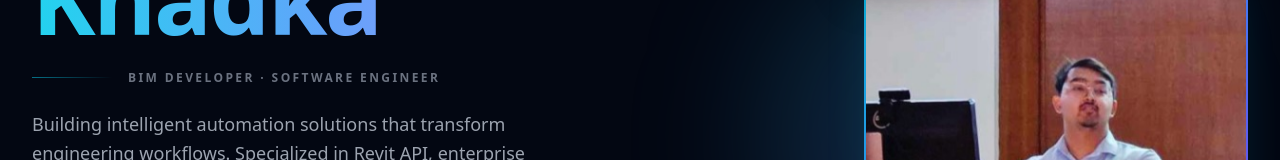
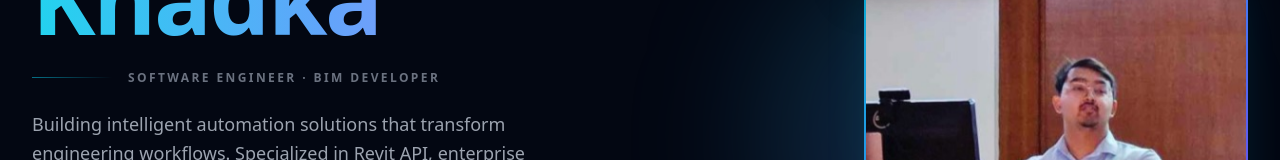
Before and after one commit to sujansync/portfolio, a React (Vite) app: page / in a window 1280 px wide. Shown: the part 294-454 px from the top of the page. Built offline with nearby package versions, Linux system fonts and the light colour scheme.

Commit message:
Updated Profile Description

```diff
--- a/App.jsx
+++ b/App.jsx
@@ -302,7 +302,7 @@ export default function Portfolio() {
               <div className="flex items-center gap-4 mb-6">
                 <div className="h-px flex-1 max-w-[80px] bg-gradient-to-r from-cyan-500/60 to-transparent" />
                 <p className="text-gray-500 text-xs font-bold tracking-[0.2em] uppercase">
-                  BIM Developer · Software Engineer
+                  Software Engineer · BIM Developer
                 </p>
               </div>
 
```
